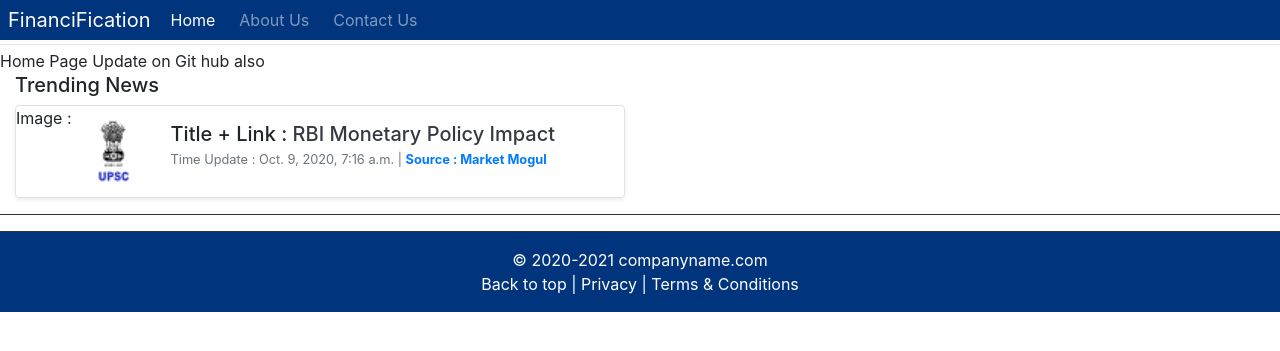
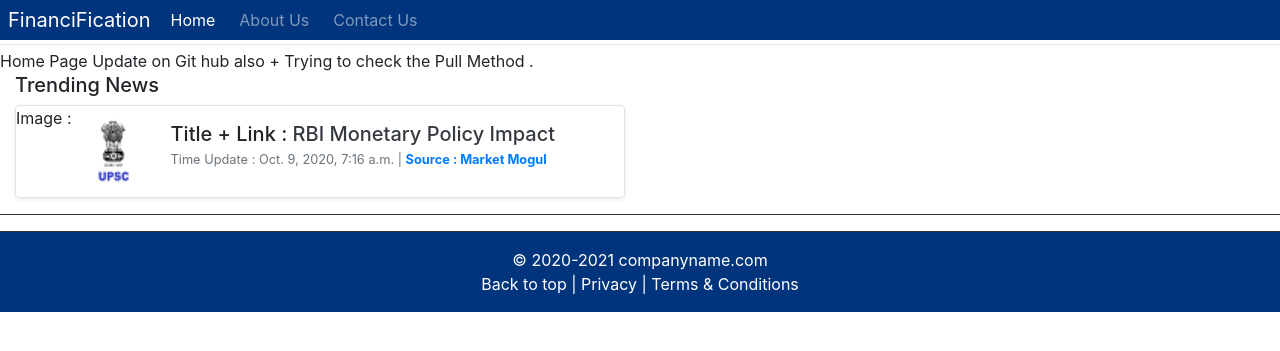
Before and after one commit to sparshchaudhary/MyFinProject, a Django app: page / in a window 1280 px wide. Shown: the top 351 px of the page. Run offline with Django 3.2, Linux system fonts and the light colour scheme; data comes from the database, SQL or seed files in the repository; some libraries are stand-ins or nearby versions.

Commit message:
Edited in Index.html for Testing for Pull Request

```diff
--- a/templates/Index/Index.html
+++ b/templates/Index/Index.html
@@ -5,7 +5,7 @@
 
 <hr class="my-1">
 
-Home Page Update on Git hub also
+Home Page Update on Git hub also  +  Trying to check the Pull Method .
 
 <div class="left col-md-6">
         <h5>Trending News</h5>
```
